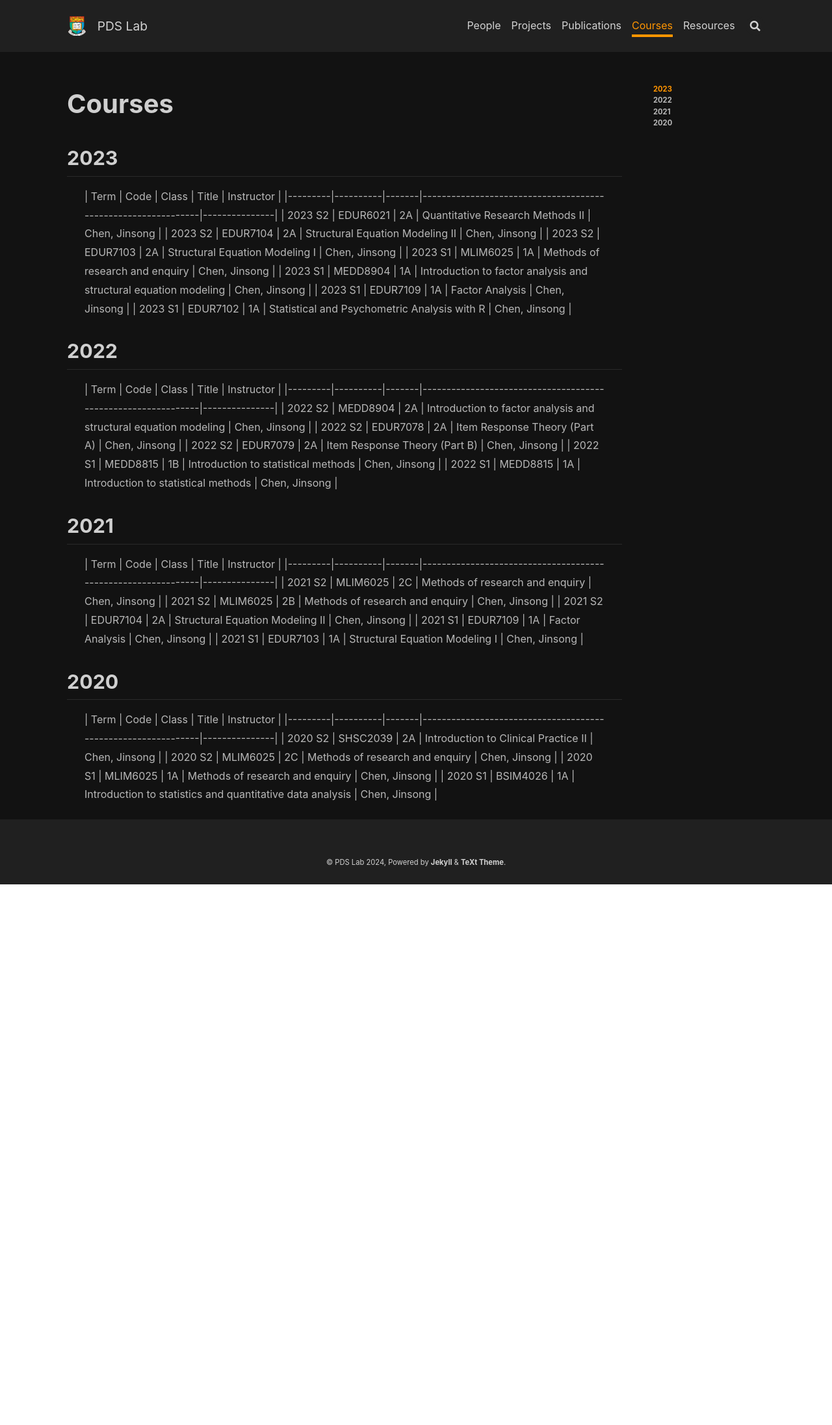
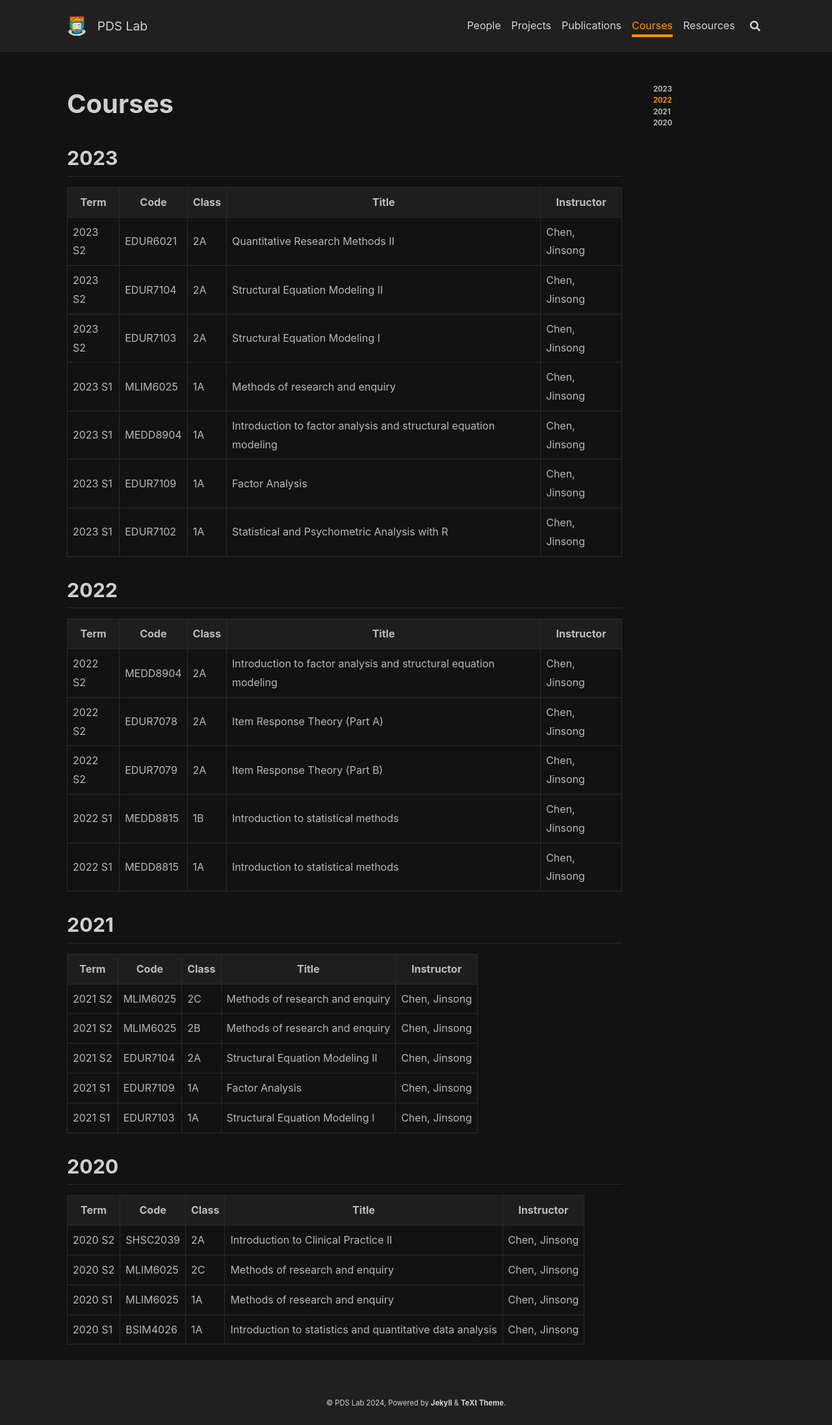
Before and after one commit to psychometrics-ds/psychometrics-ds.github.io, a Jekyll site: the page built from courses.md, in a window 1280 px wide. Shown: the whole page at 65% size. Built offline with Jekyll 4.4.1, drawn with Linux system fonts in a browser that asks for light colours; nearby versions of some CDN libraries; before the commit the page ends 1361 px from its top, so only the background shows below that.

Commit message:
Update courses.md

```diff
--- a/courses.md
+++ b/courses.md
@@ -6,32 +6,8 @@ aside:
   toc: true
 ---
 
-<style>
-.table-container {
-  width: 100%;
-  max-width: 800px; /* Set the maximum width for the tables */
-  margin: auto; /* Center the tables */
-}
-
-.table-container table {
-  width: 100%; /* Make the tables take the full width of their container */
-  border-collapse: collapse; /* Optional: make the table borders collapse */
-}
-
-.table-container th, .table-container td {
-  border: 1px solid #ddd; /* Add borders to the table cells */
-  padding: 8px; /* Add padding to the table cells */
-}
-
-.table-container th {
-  background-color: #f2f2f2; /* Optional: add a background color to the header cells */
-  text-align: left; /* Align the text to the left */
-}
-</style>
-
 ## 2023
 
-<div class="table-container">
 | Term    | Code     | Class | Title                                                        | Instructor    |
 |---------|----------|-------|--------------------------------------------------------------|---------------|
 | 2023 S2 | EDUR6021 | 2A    | Quantitative Research Methods II                             | Chen, Jinsong |
@@ -41,11 +17,9 @@ aside:
 | 2023 S1 | MEDD8904 | 1A    | Introduction to factor analysis and structural equation modeling | Chen, Jinsong |
 | 2023 S1 | EDUR7109 | 1A    | Factor Analysis                                              | Chen, Jinsong |
 | 2023 S1 | EDUR7102 | 1A    | Statistical and Psychometric Analysis with R                 | Chen, Jinsong |
-</div>
 
 ## 2022
 
-<div class="table-container">
 | Term    | Code     | Class | Title                                                        | Instructor    |
 |---------|----------|-------|--------------------------------------------------------------|---------------|
 | 2022 S2 | MEDD8904 | 2A    | Introduction to factor analysis and structural equation modeling | Chen, Jinsong |
@@ -53,11 +27,9 @@ aside:
 | 2022 S2 | EDUR7079 | 2A    | Item Response Theory (Part B)                                | Chen, Jinsong |
 | 2022 S1 | MEDD8815 | 1B    | Introduction to statistical methods                           | Chen, Jinsong |
 | 2022 S1 | MEDD8815 | 1A    | Introduction to statistical methods                           | Chen, Jinsong |
-</div>
 
 ## 2021
 
-<div class="table-container">
 | Term    | Code     | Class | Title                                                        | Instructor    |
 |---------|----------|-------|--------------------------------------------------------------|---------------|
 | 2021 S2 | MLIM6025 | 2C    | Methods of research and enquiry                              | Chen, Jinsong |
@@ -65,15 +37,12 @@ aside:
 | 2021 S2 | EDUR7104 | 2A    | Structural Equation Modeling II                               | Chen, Jinsong |
 | 2021 S1 | EDUR7109 | 1A    | Factor Analysis                                              | Chen, Jinsong |
 | 2021 S1 | EDUR7103 | 1A    | Structural Equation Modeling I                                | Chen, Jinsong |
-</div>
 
 ## 2020
 
-<div class="table-container">
 | Term    | Code     | Class | Title                                                        | Instructor    |
 |---------|----------|-------|--------------------------------------------------------------|---------------|
 | 2020 S2 | SHSC2039 | 2A    | Introduction to Clinical Practice II                         | Chen, Jinsong |
 | 2020 S2 | MLIM6025 | 2C    | Methods of research and enquiry                              | Chen, Jinsong |
 | 2020 S1 | MLIM6025 | 1A    | Methods of research and enquiry                              | Chen, Jinsong |
 | 2020 S1 | BSIM4026 | 1A    | Introduction to statistics and quantitative data analysis    | Chen, Jinsong |
-</div>
```
